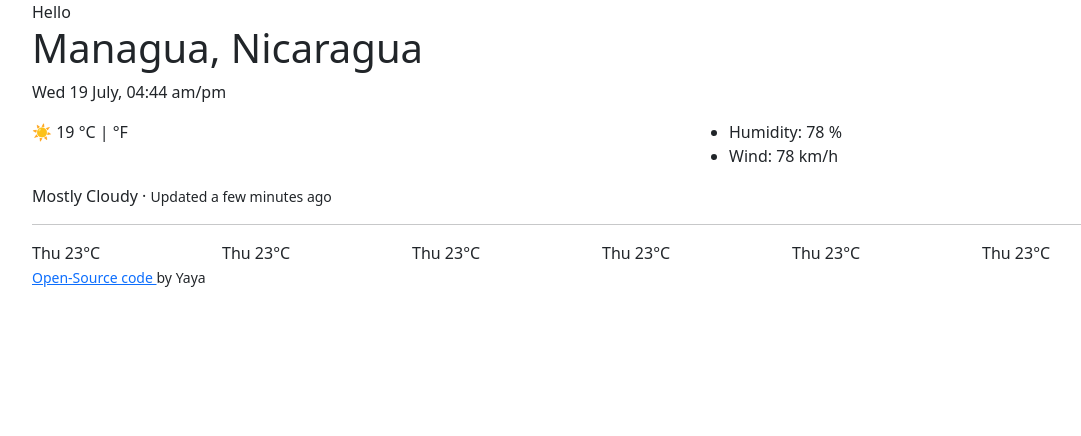
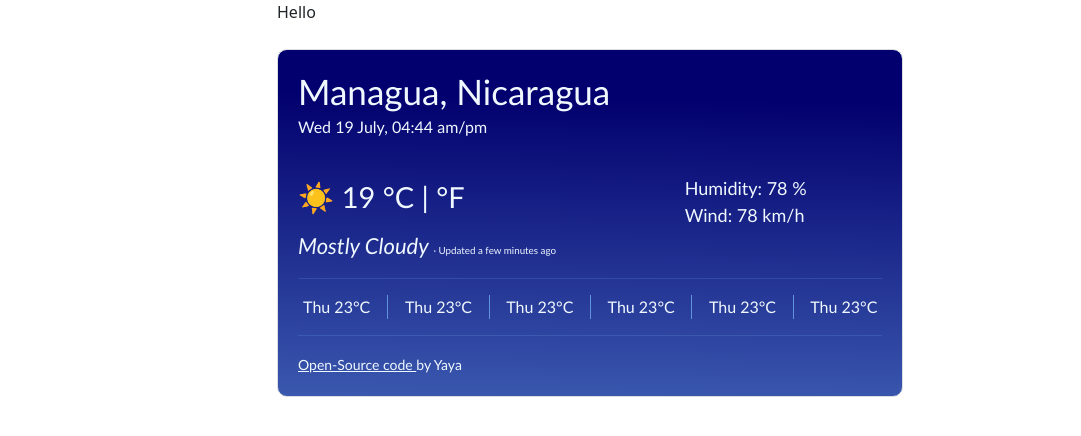
Before and after one commit to Yaya090807/New-Vanilla-WeatherApp, a plain HTML site: page index.html in a window 1280 px wide. Shown: the whole page, without its empty margins (50-1131 px from the left). Drawn offline with nearby package versions, Linux system fonts and the light colour scheme.

Commit message:
css updated

```diff
--- a/index.html
+++ b/index.html
@@ -4,8 +4,9 @@
     <meta charset="UTF-8">
     <meta name="viewport" content="width=device-width, initial-scale=1.0">
     <title>WeatherApp2</title>
+
+    <link href="https://cdn.jsdelivr.net/npm/bootstrap@5.3.0/dist/css/bootstrap.min.css" rel="stylesheet" integrity="sha384-9ndCyUaIbzAi2FUVXJi0CjmCapSmO7SnpJef0486qhLnuZ2cdeRhO02iuK6FUUVM" crossorigin="anonymous">
     <link rel="stylesheet" href="style.css">
-    <link href="https://cdn.jsdelivr.net/npm/bootstrap@5.3.0/dist/css/bootstrap.min.css" rel="stylesheet" integrity="sha384-9ndCyUaIbzAi2FUVXJi0CjmCapSmO7SnpJef0486qhLnuZ2cdeRhO02iuK6FUUVM" crossorigin="anonymous">
 </head>
 <body>
     <div class="container">
@@ -18,40 +19,40 @@
 
 
             <h1>
-                <span>Managua,</span>
-                <span>Nicaragua</span>
+                <span id="ciudad">Managua,</span>
+                <span id="pais">Nicaragua</span>
             </h1>
 
 
 
             <p>
 
-                <span> Wed 19 July, 04:44 am/pm</span>
+                <span id="datecurrent"> Wed 19 July, 04:44 am/pm</span>
             </p>
 
 
 
                 <div class="row">
 
-                    <div class="col-7">
-                        <span>☀️</span>
-                        <span>19</span>
+                    <div class="col-7 tempdata">
+                        <span id="iconweather">☀️</span>
+                        <span id="tempnum">19</span>
                         <span>°C | </span>
                         <span>°F</span>
                     </div>
 
-                    <div class="col-5">
+                    <div class="col-5" >
 
-                        <ul>
+                        <ul  class="extrainfo">
                             <li>
                                 <span>Humidity: </span>
-                                <span>78</span>
+                                <span id="humiditynum">78</span>
                                 <span>%</span>
                             </li>
 
                             <li>
                                 <span>Wind: </span>
-                                <span>78</span>
+                                <span id="windnum">78</span>
                                 <span>km/h</span>
                             </li>
                         </ul>
@@ -63,46 +64,49 @@
                 </div>
 
                 <p>
-                    <span>Mostly Cloudy · </span>
-                    <small>
-                        Updated a few minutes ago
+                    <span id="infoweather">Mostly Cloudy </span>
+                    <small class="update">
+                         ·  Updated a few minutes ago
                     </small>
 
                 </p>
 
                 <hr>
 
-                <div class="row">
+                <div class="row nextdata" >
 
                     <div class="col-2">
                         <span> Thu 23°C</span>
                     </div>
 
-                    <div class="col-2">
+                    <div class="col-2" id="nextdays">
                         <span> Thu 23°C</span>
                     </div>
 
-                    <div class="col-2">
+                    <div class="col-2" id="nextdays">
                         <span> Thu 23°C</span>
                     </div>
 
-                    <div class="col-2">
+                    <div class="col-2" id="nextdays">
                         <span> Thu 23°C</span>
                     </div>
 
-                    <div class="col-2">
+                    <div class="col-2" id="nextdays">
                         <span> Thu 23°C</span>
                     </div>
 
-                    <div class="col-2">
+                    <div class="col-2" id="nextdays">
                         <span> Thu 23°C</span>
                     </div>
 
                 </div>
 
-                <small>
+                <hr>
+
+                <small >
                     <a href="https://github.com/Yaya090807/New-Vanilla-WeatherApp"
-                    target="_blank">
+                    target="_blank"
+                    id="codedby">
                         Open-Source code
                     </a>
                         by Yaya
--- a/style.css
+++ b/style.css
@@ -0,0 +1,72 @@
+.container{
+    max-width: 650px;
+}
+
+.box1{
+    cursor: pointer;
+    background: linear-gradient(181deg, rgb(2, 0, 110) 15%, rgb(97, 149, 219) 158.5%);
+    border-radius: 8px;
+    font-family: arial, sans-serif;
+    color: aliceblue;
+    margin: 25px auto;
+    padding: 20px;
+    border: 1px solid #dadde1;
+    border-radius: 10px;
+    font-family:'Gill Sans', 'Gill Sans MT', 'Trebuchet MS';
+}
+
+h1{
+    font-size: 35px;
+    font-weight: 100;
+    margin-bottom: 3px;
+}
+
+.tempdata{
+    font-size: 29px;
+    text-align: left;
+    margin-top: 20px;
+    margin-bottom: 0px;
+}
+
+.update{
+    font-size: 9.8px;
+}
+
+#infoweather{
+    font-size: 22px;
+    font-style: italic;
+    margin-top: 0px;
+    padding-top: 0px;
+}
+
+hr{
+    color: rgb(97, 149, 219);
+
+}
+
+.nextdata{
+    text-align: center;
+}
+
+#nextdays{
+    border-left:thin solid rgb(97, 149, 219);
+
+}
+
+#codedby{
+    color: aliceblue;
+    transition: .3s;
+    margin: 0px auto;
+    padding: 0px;
+}
+
+#codedby:hover{
+    color: rgb(97, 149, 219);
+}
+
+.extrainfo{
+    list-style: none;
+    font-size: 18px;
+    margin-top: 20px;
+    margin-bottom: 0px;
+}
```
